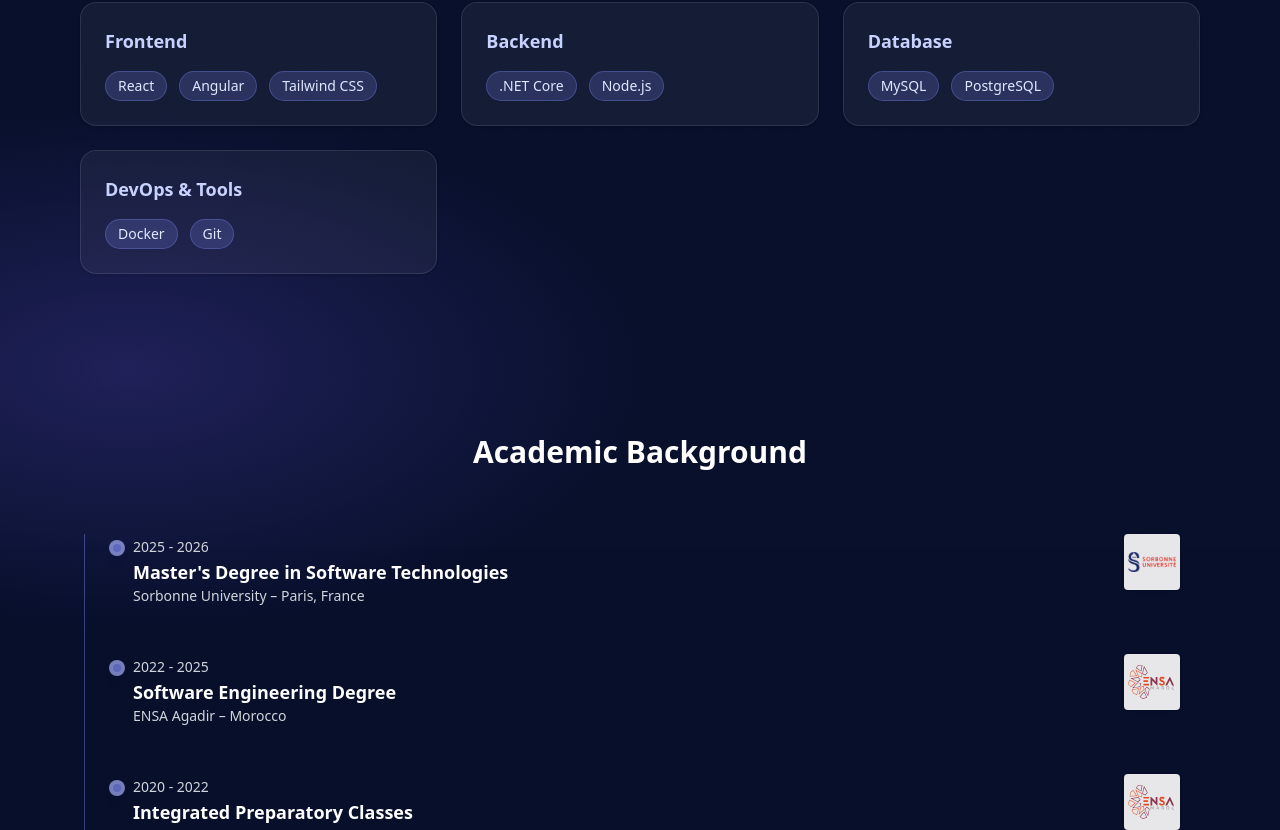
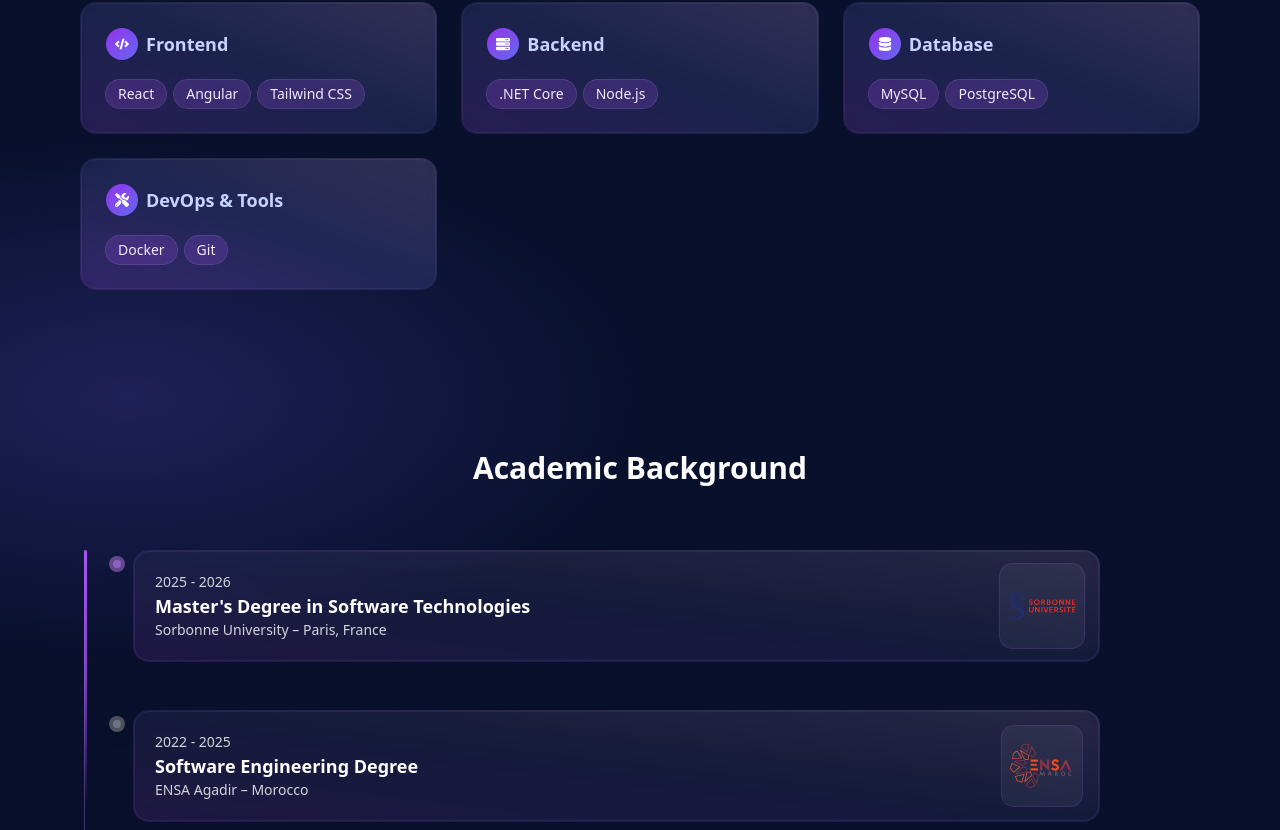
Before and after one commit to hibaoqba/portfolio, a React (Vite) app: page / in a window 1280 px wide. Shown: the part 1270-2100 px from the top of the page. Built offline with nearby package versions, Linux system fonts and the light colour scheme.

Commit message:
timeline

```diff
--- a/src/components/Hero.jsx
+++ b/src/components/Hero.jsx
@@ -29,7 +29,6 @@ function Hero() {
 
       </div>
                <ScrollIndicator target="#showcase" />
-{/* Bottom fade overlay */}
 <div
   className="pointer-events-none absolute -bottom-[2px] -left-[2px] -right-[2px] h-44
              bg-gradient-to-b from-transparent
--- a/src/components/HeroPattern.jsx
+++ b/src/components/HeroPattern.jsx
@@ -52,7 +52,7 @@ export default function HeroPattern({ variant = "tri-classic" }) {
             <polygon points="900 0 810 150 990 150" />
             <polygon fill="#222" points="0 300 -90 450 90 450" />
             <polygon fill="#FFF" points="0 300 90 150 -90 150" />
-            <polygon fill="#FFF" points="180 300 90 450 270 450" />
+            <polygon fill="#f3f3f3ff" points="180 300 90 450 270 450" />
             <polygon fill="#666" points="180 300 270 150 90 150" />
             <polygon fill="#222" points="360 300 270 450 450 450" />
             <polygon fill="#FFF" points="360 300 450 150 270 150" />
@@ -60,7 +60,7 @@ export default function HeroPattern({ variant = "tri-classic" }) {
             <polygon fill="#222" points="540 300 630 150 450 150" />
             <polygon fill="#AAA" points="720 300 630 450 810 450" />
             <polygon fill="#666" points="720 300 810 150 630 150" />
-            <polygon fill="#FFF" points="900 300 810 450 990 450" />
+            <polygon fill="#eeeeeeff" points="900 300 810 450 990 450" />
             <polygon fill="#999" points="900 300 990 150 810 150" />
             <polygon points="0 600 -90 750 90 750" />
             <polygon fill="#666" points="0 600 90 450 -90 450" />
@@ -76,7 +76,7 @@ export default function HeroPattern({ variant = "tri-classic" }) {
             <polygon fill="#444" points="180 900 270 750 90 750" />
             <polygon fill="#FFF" points="360 900 450 750 270 750" />
             <polygon fill="#AAA" points="540 900 630 750 450 750" />
-            <polygon fill="#FFF" points="720 900 810 750 630 750" />
+            <polygon fill="#dededeff" points="720 900 810 750 630 750" />
             <polygon fill="#222" points="900 900 990 750 810 750" />
             <polygon fill="#222" points="1080 300 990 450 1170 450" />
             <polygon fill="#FFF" points="1080 300 1170 150 990 150" />
--- a/src/components/NavBar.jsx
+++ b/src/components/NavBar.jsx
@@ -74,13 +74,14 @@ function NavBar() {
   return (
     <nav
   className="fixed top-0 left-0 z-50 w-full
-                 bg-white/90 backdrop-blur supports-[backdrop-filter]:bg-white/70
+             bg-white/80 backdrop-blur-xl supports-[backdrop-filter]:bg-white/80
              border-b border-brand-50 shadow-sm
              dark:bg-brand-950/80 dark:supports-[backdrop-filter]:bg-brand-950/70
              dark:border-brand-900"
   role="navigation"
   aria-label="Main"
 >
+
       <div className="mx-auto max-w-6xl px-4 py-3 flex items-center justify-between">
         <a href="#home" className="flex items-center gap-2">
           <img
--- a/src/components/SkillsSections.jsx
+++ b/src/components/SkillsSections.jsx
@@ -1,36 +1,70 @@
 import { useTranslation } from "react-i18next";
+import { FaCode, FaServer, FaDatabase, FaTools } from "react-icons/fa";
 
 function SkillsSection() {
   const { t } = useTranslation();
   const skills = t("skills", { returnObjects: true });
 
+  const icons = {
+    frontend: <FaCode />,
+    backend: <FaServer />,
+    database: <FaDatabase />,
+    tools: <FaTools />,
+  };
+
+  const chipThemes = [
+    "bg-purple-500/10 text-purple-800 ring-1 ring-purple-500/20",
+    "bg-purple-500/10 text-purple-800 ring-1 ring-purple-500/20",
+  ];
+
   return (
-    <section
-      id="skills"
-      className="py-20 px-6 md:px-20 bg-white dark:bg-transparent"
-    >
+    <section id="skills" className="py-20 px-6 md:px-20">
       <h2 className="text-3xl font-bold mb-12 text-center text-gray-900 dark:text-white">
         {t("skillsTitle")}
       </h2>
 
       <div className="grid md:grid-cols-2 lg:grid-cols-3 gap-6">
         {Object.entries(skills).map(([category, skillList]) => (
+          <div key={category} className="group relative rounded-2xl">
             <div
-            key={category}
-            className="bg-white dark:bg-white/5 border border-gray-200 dark:border-white/10 rounded-2xl shadow p-6 hover:shadow-md transition"
+              className="rounded-2xl p-[1px]
+              bg-gradient-to-tr from-purple-500/40 via-indigo-400/30 to-purple-300/40
+              dark:p-[1px] dark:bg-gradient-to-tr dark:from-purple-500/20 dark:via-indigo-400/15 dark:to-purple-300/20"
             >
-            <h3 className="text-lg font-semibold text-blue-600 dark:text-indigo-200 mb-4">
+              <div
+                className="relative rounded-[1rem] bg-white/95 backdrop-blur-sm border border-transparent shadow-sm
+                dark:bg-transparent dark:backdrop-blur-sm dark:border-white/5"
+              >
+                <div className="p-6 pb-3">
+                  <div className="flex items-center gap-2">
+                    <span className="inline-flex h-8 w-8 items-center justify-center rounded-full
+                      bg-gradient-to-br from-purple-600 to-indigo-500 text-white text-sm shadow-sm
+                      dark:bg-white/10 text-lg">
+                      {icons[category] ?? "✨"}
+                    </span>
+                    <h3 className="text-lg font-semibold text-gray-900 dark:text-indigo-200">
                       {t(`skillCategories.${category}`)}
                     </h3>
-            <div className="flex flex-wrap gap-3">
-              {skillList.map((skill, index) => (
+                  </div>
+                </div>
+
+                <div className="px-6 pb-6 pt-2 flex flex-wrap gap-2">
+                  {skillList.map((skill, i) => {
+                    const theme = chipThemes[i % chipThemes.length];
+                    return (
                       <span
-                  key={index}
-                  className="bg-blue-100 text-blue-800 dark:bg-indigo-400/20 dark:text-indigo-100 border border-transparent dark:border-indigo-400/30 text-sm font-medium px-3 py-1 rounded-full shadow-sm"
+                        key={i}
+                        className={`${theme} dark:bg-purple-500/20 dark:text-purple-100 dark:ring-purple-400/30
+                          text-sm font-medium px-3 py-1 rounded-full shadow-sm
+                          flex items-center justify-center gap-1
+                          transition-transform duration-200 group-hover:translate-y-[-1px]`}
                       >
                         {skill.name}
                       </span>
-              ))}
+                    );
+                  })}
+                </div>
+              </div>
             </div>
           </div>
         ))}
--- a/src/components/TimeLineSection.jsx
+++ b/src/components/TimeLineSection.jsx
@@ -1,36 +1,169 @@
 import { useTranslation } from 'react-i18next';
+import { useState, useEffect, useRef } from 'react';
 
 function TimelineSection() {
   const { t } = useTranslation();
-  const steps = t("timeline.steps", { returnObjects: true });
+  const steps = t('timeline.steps', { returnObjects: true }) || [];
+
+  // tweak these for earlier/smoother feel
+  const START_EARLY_VH = 0.98;   // 0..1 of viewport height; higher => starts earlier
+  const ACTIVE_TARGET_VH = 0.30; // where we "focus" items (earlier than center)
+  const REVEAL_EDGE_VH = 0.96;   // reveal when item top passes this fraction of viewport height
+  const REPLAY_ON_SCROLL = true; // false = reveal once
+
+  const [activeIndex, setActiveIndex] = useState(0);
+  const [revealed, setRevealed] = useState(() => Array(steps.length).fill(false));
+
+  const containerRef = useRef(null);
+  const lineRef = useRef(null);
+  const itemRefs = useRef([]);
+
+  useEffect(() => {
+    setRevealed(prev => {
+      const next = Array(steps.length).fill(false);
+      for (let i = 0; i < Math.min(prev.length, next.length); i++) next[i] = prev[i];
+      return next;
+    });
+    itemRefs.current = itemRefs.current.slice(0, steps.length);
+  }, [steps.length]);
+
+  // smooth progress + early activation using rAF
+  useEffect(() => {
+    if (!containerRef.current) return;
+    let ticking = false;
+
+    const update = () => {
+      ticking = false;
+      const vh = window.innerHeight;
+      const contRect = containerRef.current.getBoundingClientRect();
+
+      // side line progress (starts early)
+      const startY = vh * START_EARLY_VH;
+      let progress = (startY - contRect.top) / (contRect.height + vh * START_EARLY_VH);
+      progress = Math.max(0, Math.min(1, progress));
+      if (lineRef.current) {
+        lineRef.current.style.height = (progress * 100).toFixed(2) + '%';
+      }
+
+      // active index = closest to target line
+      const targetY = vh * ACTIVE_TARGET_VH;
+      let best = 0, bestDist = Infinity;
+      for (let i = 0; i < itemRefs.current.length; i++) {
+        const el = itemRefs.current[i];
+        if (!el) continue;
+        const r = el.getBoundingClientRect();
+        const mid = r.top + r.height / 2;
+        const d = Math.abs(mid - targetY);
+        if (d < bestDist) { bestDist = d; best = i; }
+      }
+      setActiveIndex(prev => (prev === best ? prev : best));
+
+      // reveal earlier (optionally replay)
+      const nextReveal = [];
+      for (let i = 0; i < itemRefs.current.length; i++) {
+        const el = itemRefs.current[i];
+        if (!el) { nextReveal[i] = false; continue; }
+        const r = el.getBoundingClientRect();
+        const shouldShow = r.top < vh * REVEAL_EDGE_VH;
+        nextReveal[i] = REPLAY_ON_SCROLL ? shouldShow : (revealed[i] || shouldShow);
+      }
+      // only set if changed
+      let changed = nextReveal.length !== revealed.length;
+      if (!changed) for (let i = 0; i < nextReveal.length; i++) if (nextReveal[i] !== revealed[i]) { changed = true; break; }
+      if (changed) setRevealed(nextReveal);
+    };
+
+    const onScroll = () => {
+      if (!ticking) { ticking = true; requestAnimationFrame(update); }
+    };
+    const onResize = onScroll;
+
+    onScroll(); // initial
+    window.addEventListener('scroll', onScroll, { passive: true });
+    window.addEventListener('resize', onResize);
+    return () => {
+      window.removeEventListener('scroll', onScroll);
+      window.removeEventListener('resize', onResize);
+    };
+    // eslint-disable-next-line react-hooks/exhaustive-deps
+  }, [steps.length, REPLAY_ON_SCROLL, START_EARLY_VH, ACTIVE_TARGET_VH, REVEAL_EDGE_VH, revealed]);
 
   return (
-    <section
-      id="timeline"
-      className="py-20 px-6 md:px-20 bg-white dark:bg-transparent"
-    >
+    <section id="timeline" className="py-20 px-6 md:px-20 bg-white dark:bg-transparent">
       <h2 className="text-3xl font-bold mb-16 text-center text-gray-900 dark:text-white">
-        {t("timeline.title")}
+        {t('timeline.title')}
       </h2>
 
-      <div className="relative border-l border-blue-300 dark:border-indigo-400/40 ml-4 md:ml-1 w-full px-6">
+      <div
+        ref={containerRef}
+        className="relative border-l ml-4 md:ml-1 w-full px-6 border-purple-300/60 dark:border-purple-400/30"
+      >
+        {/* smooth side progress (height set via JS) */}
+        <div
+          ref={lineRef}
+          className="pointer-events-none absolute -left-[1px] top-0 w-[3px] rounded-full
+                     bg-gradient-to-b from-purple-500 via-purple-500/70 to-transparent
+                     transition-[height] duration-500 ease-[cubic-bezier(0.22,1,0.36,1)]
+                     motion-reduce:transition-none"
+          aria-hidden="true"
+        />
+
         {steps.map((step, index) => (
-          <div key={index} className="mb-12 ml-6 w-full relative pr-20">
+          <div
+            key={index}
+            ref={el => (itemRefs.current[index] = el)}
+            className="relative mb-12 ml-6 pr-20 scroll-mt-28"
+          >
+            {/* DOT — EXACTLY your original pulse logic (unchanged) */}
+            <div
+              className={`absolute -left-6 top-1.5 w-4 h-4 rounded-full
+                          border-4 border-white/90 dark:border-black/30 shadow-lg transition-all duration-300
+                          ${0 === index
+                            ? 'bg-purple-600 dark:bg-purple-400 animate-pulse'
+                            : 'bg-gray-300 dark:bg-gray-500'}`}
+            />
 
-            <div className="absolute w-4 h-4 bg-blue-600 dark:bg-indigo-400 rounded-full left-[-1.5rem] top-1.5 animate-pulse border-4 border-white/90 dark:border-white/30 shadow-lg" />
-
-
+            {/* CARD */}
+            <div
+              className={`rounded-2xl will-change-transform
+                          transition-[opacity,transform] duration-600 ease-[cubic-bezier(0.22,1,0.36,1)]
+                          ${revealed[index] ? 'opacity-100 translate-y-0' : 'opacity-0 translate-y-6'}
+                          motion-reduce:transition-none motion-reduce:translate-y-0`}
+              style={{ transitionDelay: revealed[index] ? `${Math.min(index * 80, 280)}ms` : '0ms' }}
+            >
+              <div className="rounded-2xl p-[1px]
+                              bg-gradient-to-tr from-purple-500/40 via-indigo-400/30 to-purple-300/40
+                              dark:bg-gradient-to-tr dark:from-purple-500/20 dark:via-indigo-400/15 dark:to-purple-300/20">
+                <div
+                  className={`relative rounded-[1rem]
+                              bg-white/95 backdrop-blur-sm border border-transparent shadow-sm
+                              dark:bg-black/20 dark:backdrop-blur-sm dark:border-purple-400/10
+                              transition-shadow duration-400 ease-[cubic-bezier(0.22,1,0.36,1)]
+                              ${activeIndex === index ? 'shadow-md' : 'shadow-sm'}
+                              motion-reduce:transition-none`}
+                >
                   {step.logo && (
                     <img
                       src={step.logo}
                       alt={`Logo de ${step.title}`}
-                className="w-14 h-14 object-contain absolute right-6 top-0 bg-white/95 dark:bg-white/90 p-1 shadow rounded"
+                      className={`w-20 h-20 object-contain absolute right-4 top-1/2 -translate-y-1/2
+                                 bg-white/90 dark:bg-white/5 rounded-xl p-2
+                                 ring-1 ring-purple-300/40 dark:ring-purple-400/20
+                                 transition-transform duration-500 ease-[cubic-bezier(0.22,1,0.36,1)]
+                                 ${activeIndex === index ? 'scale-105' : 'scale-100'}
+                                 motion-reduce:transition-none`}
                     />
                   )}
 
-            <time className="text-sm text-gray-500 dark:text-gray-300">{step.year}</time>
+                  <div className="p-5 pr-24">
+                    <time className="block text-sm text-gray-500 dark:text-gray-300">{step.year}</time>
                     <h3 className="text-lg font-semibold text-gray-900 dark:text-white">{step.title}</h3>
                     <p className="text-gray-700 dark:text-gray-300 text-sm">{step.location}</p>
+                  </div>
+                </div>
+              </div>
+            </div>
+
           </div>
         ))}
       </div>
--- a/src/index.css
+++ b/src/index.css
@@ -66,7 +66,6 @@
 }
 
 
-/* Subtle grain overlay (pointer-events none so it doesn't block) */
 .app-bg::after {
   content: "";
   position: absolute; inset: 0;
```
Lines whose indentation alone changed are shown as unchanged.
